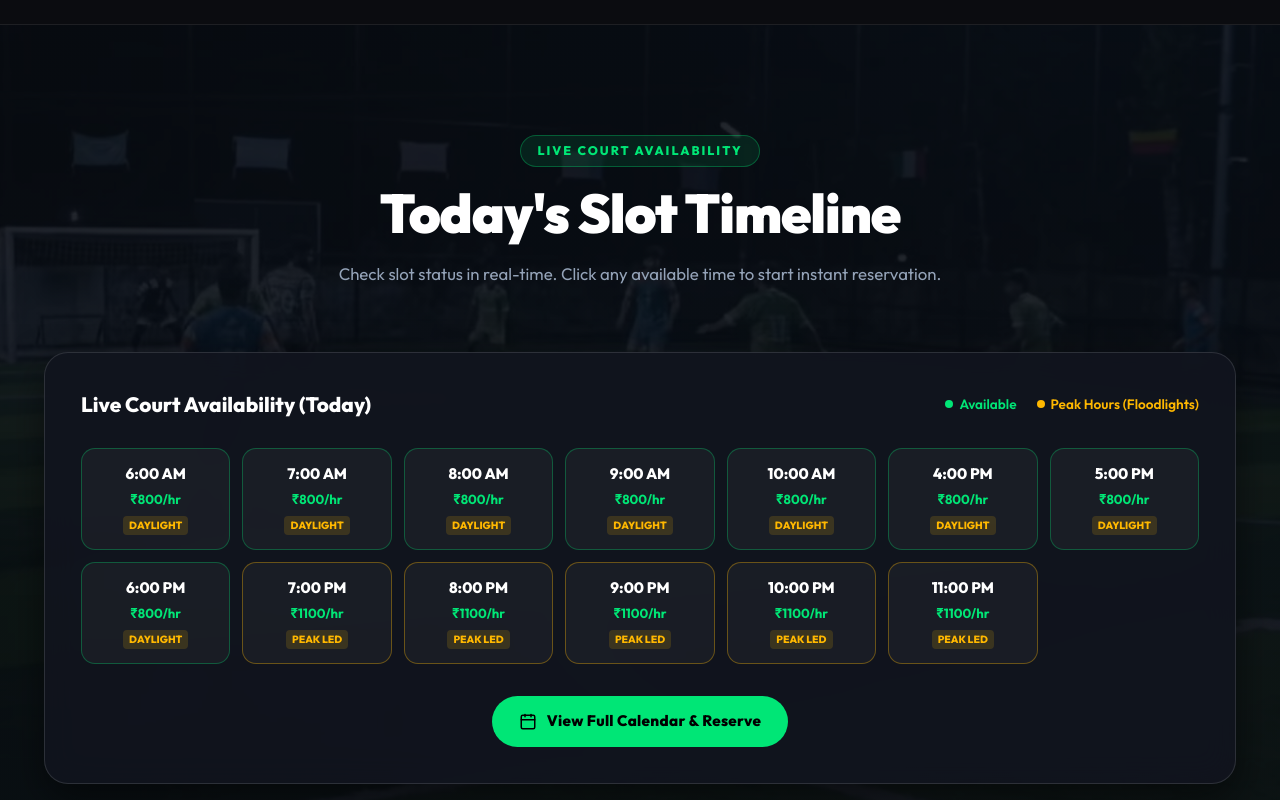
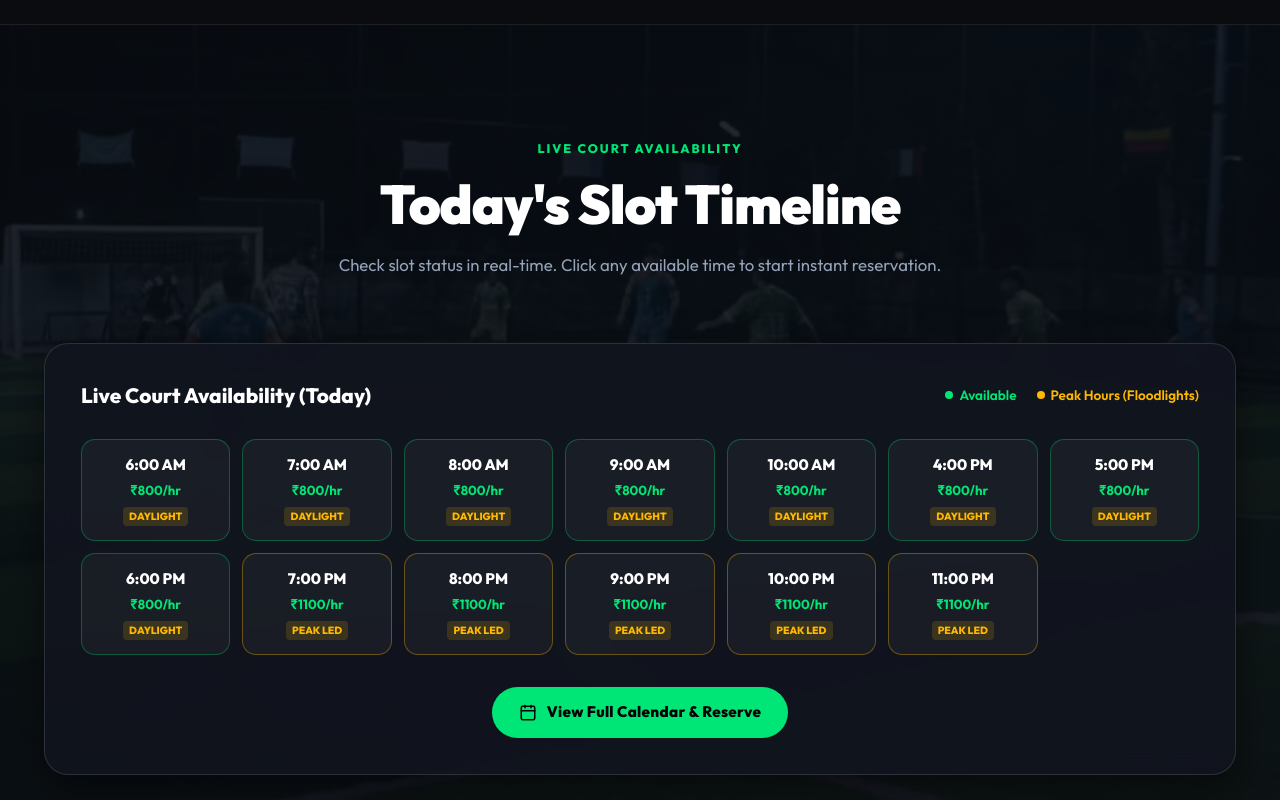
Before and after one commit to sreedevrajendran/TurfManagementSystem, a Next.js app: page / in a window 1280 px wide. Shown: the part 980-1780 px from the top of the page. Built offline with nearby package versions, Linux system fonts and the light colour scheme; no server answers; the database is empty.

Commit message:
Remove background pill from section tags, keep plain green text label

```diff
--- a/src/app/page.module.css
+++ b/src/app/page.module.css
@@ -262,10 +262,6 @@
   color: #00E676;
   text-transform: uppercase;
   letter-spacing: 2px;
-  background: rgba(0, 230, 118, 0.1);
-  border: 1px solid rgba(0, 230, 118, 0.3);
-  padding: 6px 16px;
-  border-radius: 99px;
   margin-bottom: 16px;
 }
 
```
